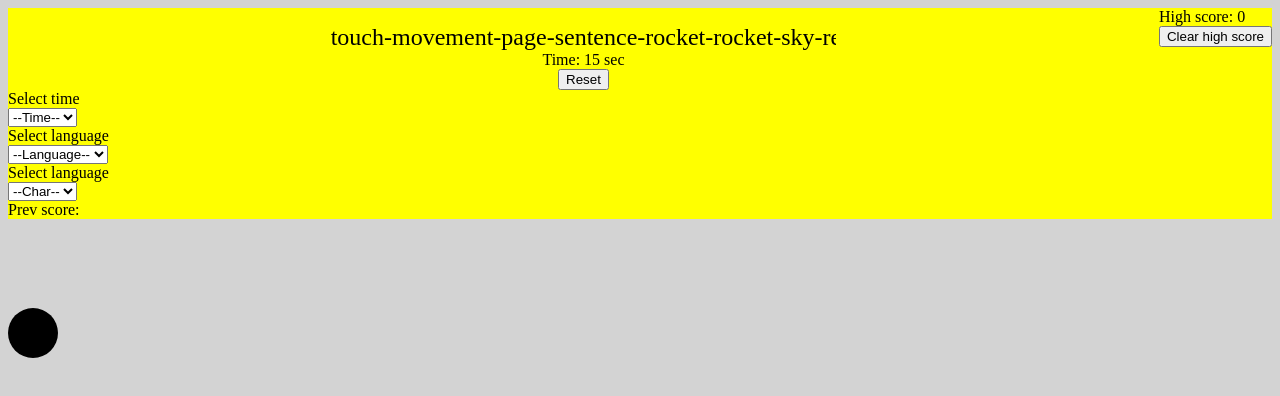
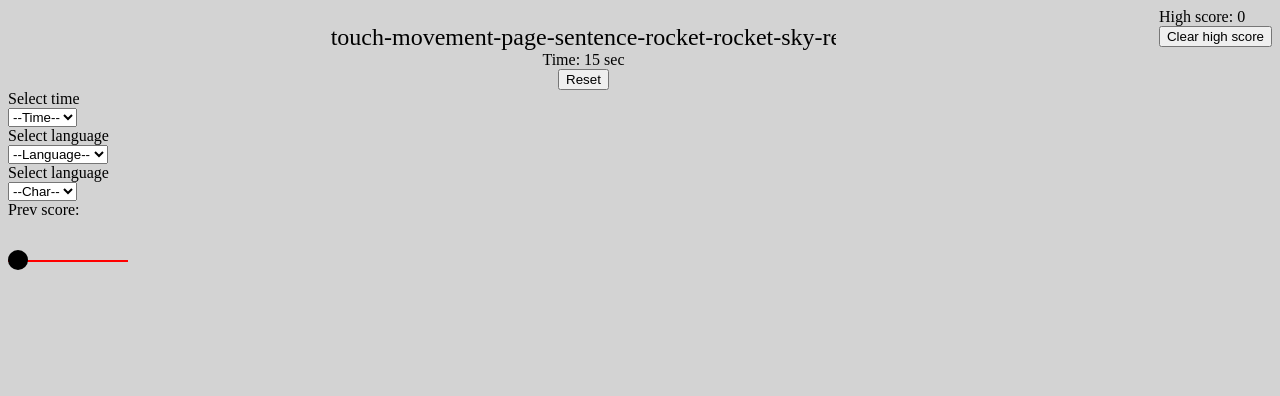
Before and after one commit to Vegardhgr/SimplyType, a React (Vite) app in the folder frontend/: page / in a window 1280 px wide. Shown: the top 396 px of the page. Built offline with nearby package versions, Linux system fonts and the light colour scheme.

Commit message:
Logic for moving the circle to compare against last round implemented

```diff
--- a/frontend/src/App.css
+++ b/frontend/src/App.css
@@ -14,15 +14,22 @@
 
 }
 
-#content{
-  background-color: yellow;
-  position:relative;
+.circleContainer{
+  position: absolute;
+  top:50px;
 }
-.circleContainer {
-  position: absolute;
-  top: 100px; /* Adjust as needed to place the circle where you want */
-  left: 0%;  /* Center horizontally */
+
+.circleContainer::before{
+    content: '';
+    position: absolute;
+    top: 210px;
+    left: 0px; /*Extend the line 25px to the left*/
+    right: -100px; /* Extend the line 25px to the right */
+    height: 2px; /* Thickness of the line */
+    background-color: red; /* Color of the line */
+    z-index: -1; /* Ensure the line is behind the circle */
 }
+
 /*#root {
   max-width: 1280px;
   margin: 0 auto;
--- a/frontend/src/App.tsx
+++ b/frontend/src/App.tsx
@@ -9,6 +9,7 @@ import LangDropDownList from './components/langDropDownList'
 import CreateWordlist from './utils/createNewWordlist'
 import CharDropDownList from './components/charDropDownList'
 import Circle from './components/circle'
+import { CirclePosition } from './interfaces/interfaces'
 
 /* wordTupleType is on the form -> [char, isItTyped, shouldTheCharBeHidden]*/
 type wordTupleType = [string, boolean | undefined, boolean]
@@ -28,7 +29,7 @@ function App() {
     const [language, setLanguage] = useState("eng")
     const [uniqueWords, setUniqueWords] = useState<string[]>([])
     const [char, setChar] = useState<string>("");
-    const [position, setPosition] = useState({x:0, y:200})
+    const [position, setPosition] = useState<CirclePosition>({x:0, y:200})
 
     useEffect(() => {
         if ((wordlist.length === 0) || wordlist[0][0] ==="Loading...") {
@@ -69,13 +70,13 @@ function App() {
         localStorage.setItem(localStorageHighScoreKey, "0")
         setHighScore(0)
     }
-    const calcSpeed = () => {
-        if (Number(localStoragePrevScoreKey) !== 0) {
-            const speed = Number(localStoragePrevScoreKey) * initialTimeInSec/60
-            // Number(localStoragePrevScoreKey)/initialTimeInSec
-        }
-    }
-
+    // const calcAnimationSpeed = () => {
+    //     const prevWPM = Number(localStorage.getItem(localStoragePrevScoreKey))
+    //     if (prevWPM !== 0) {
+    //         const speed = prevWPM * initialTimeInSec/60
+    //         // Number(localStoragePrevScoreKey)/initialTimeInSec
+    //     }
+    // }
 
     return (
         <div id = "content">
@@ -89,13 +90,13 @@ function App() {
                     nrOfCorrectChars = {nrOfCorrectChars} nrOfWrongChars = {nrOfWrongChars}
                     initialTimeInSec = {initialTimeInSec} setTimerIsZero = {setTimerIsZero}
                     setIsCharsCounted = {setIsCharsCounted} setTimerHasStart = {setTimerHasStart}
-                    uniqueWords={uniqueWords} char = {char}/>
+                    uniqueWords={uniqueWords} char = {char} setPosition={setPosition}/>
             </div>
             {!timerHasStart && <TimerDropDownList setInitialTimeInSec={setInitialTimeInSec}/>}
             {!timerHasStart && <LangDropDownList setLanguage = {setLanguage}/>}
             {!timerHasStart && <CharDropDownList language={language} setChar={setChar}/>}
             <div className='circleContainer'>
-                <Circle position={position}/>
+                {/*Number(localStorage.getItem(localStoragePrevScoreKey)) !== 0 && */<Circle position={position}/>}
             </div>
             <div>Prev score: {localStorage.getItem(localStoragePrevScoreKey)}</div>
         </div>
--- a/frontend/src/components/circle.css
+++ b/frontend/src/components/circle.css
@@ -1,8 +1,8 @@
 .circle{
-    width: 50px;
-    height: 50px;
+    width: 20px;
+    height: 20px;
     border-radius: 100%;
     background-color: black;
-    position: absolute; /*Important for animation*/
-    transition: transform 0.5 ease; /*Smooth transition for the animation*/
+    position: relative; /*Important for animation*/
+    transition: transform 0.5s ease; /*Smooth transition for the animation*/
 }
--- a/frontend/src/components/circle.tsx
+++ b/frontend/src/components/circle.tsx
@@ -1,9 +1,7 @@
+import { CirclePosition } from "../interfaces/interfaces"
 import "./circle.css"
-interface Speed {
-    position: {x:number,y:number}
-}
 
-function Circle({position}:Speed) {
+function Circle({position}:{position:CirclePosition}) {
     return(
         <div
             className="circle"
--- a/frontend/src/components/typing.tsx
+++ b/frontend/src/components/typing.tsx
@@ -4,19 +4,21 @@ import renderStatus from '../utils/DisplayStatus';
 import HandleKeyboardEvent from '../utils/handleKeyboardEvent';
 import ConcatNewWordlist from '../utils/concatWordlist';
 import CreateNewWordlist from '../utils/createNewWordlist';
+import CalcWPM from '../utils/calcWPM';
+import { CirclePosition } from '../interfaces/interfaces';
 
 type Dispatcher<S> = Dispatch<SetStateAction<S>>;
 type wordTupleType = [string, boolean | undefined, boolean]
 
 function Typing({wordlist, setWordlist, nrOfCorrectChars,
     nrOfWrongChars, initialTimeInSec, setTimerIsZero,
-    setIsCharsCounted, setTimerHasStart, uniqueWords, char}: {
+    setIsCharsCounted, setTimerHasStart, uniqueWords, char, setPosition}: {
         wordlist: wordTupleType[], setWordlist: Dispatcher<wordTupleType[]>,
         nrOfCorrectChars: number, nrOfWrongChars: number, initialTimeInSec: number
         setTimerIsZero: Dispatcher<boolean>,
         setIsCharsCounted: Dispatcher<boolean>,
         setTimerHasStart: Dispatcher<boolean>,
-        uniqueWords: string[], char:string
+        uniqueWords: string[], char:string, setPosition: Dispatcher<CirclePosition>
     }){
     const [charCount, setCharCount] = useState(0)
     const [firstCharTyped, setFirstCharTyped] = useState(false)
@@ -39,6 +41,10 @@ function Typing({wordlist, setWordlist, nrOfCorrectChars,
                 const elapsedTime = timeNow - timeLastUpdate
                 setTimeLastUpdate(timeNow)
                 setTimer(prevTime => (prevTime - Math.floor(elapsedTime/1000))); //Converts elapsedTime from ms to s
+                const wpm = CalcWPM(nrOfCorrectChars, initialTimeInSec)
+                setPosition({x:(wpm/Number(localStorage.getItem("score"))*100),y:200})
+                console.log("WPM: ", wpm)
+                console.log("Nr of correct: ", nrOfCorrectChars)
             }, 100);
 
             // Stop the timer when the time reaches zero
@@ -88,6 +94,7 @@ function Typing({wordlist, setWordlist, nrOfCorrectChars,
         if (textRef.current) {
             textRef.current.focus();
         }
+        setPosition({x:0, y:200})
     }
 
     const keyPressed = (e: React.KeyboardEvent<HTMLDivElement>) => {
--- /dev/null
+++ b/frontend/src/interfaces/interfaces.tsx
@@ -0,0 +1,4 @@
+export interface CirclePosition {
+  x: number;
+  y: number;
+}
```
